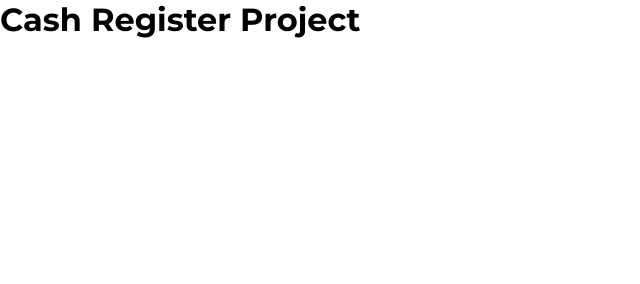
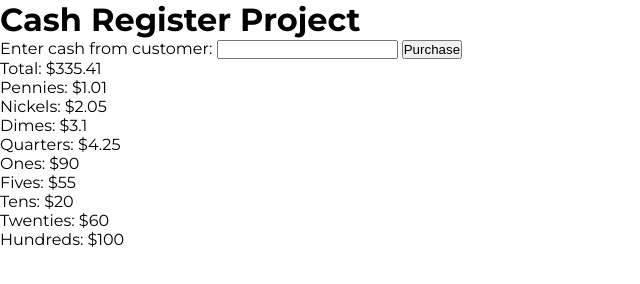
Before and after one commit to wade1412/cash-register-project, a plain HTML site: page index.html in a window 1280 px wide. Shown: the whole page, without its empty margins (0-640 px from the left). Drawn offline with Linux system fonts and the light colour scheme; a web font is replaced by a local one.

Commit message:
Added logic for rendering the drawer amounts, formatting the array names

```diff
--- a/index.html
+++ b/index.html
@@ -15,6 +15,19 @@
 
   <body>
     <h1>Cash Register Project</h1>
+    <div class="container">
+      <p class="change" id="change-due"></p>
+
+      <div class="input-div">
+        <label for="cash">Enter cash from customer:</label>
+        <input id="cash" type="number" class="input" />
+        <button class="button" id="purchase-btn">Purchase</button>
+      </div>
+      <div class="cash-div">
+        <p id="total-drawer"></p>
+        <div id="cash-in-drawer"></div>
+      </div>
+    </div>
   </body>
   <script type="module" src="./sript.js"></script>
 </html>
--- a/sript.js
+++ b/sript.js
@@ -0,0 +1,66 @@
+let price = 1.87;
+let cid = [
+  ["PENNY", 1.01],
+  ["NICKEL", 2.05],
+  ["DIME", 3.1],
+  ["QUARTER", 4.25],
+  ["ONE", 90],
+  ["FIVE", 55],
+  ["TEN", 20],
+  ["TWENTY", 60],
+  ["ONE HUNDRED", 100],
+];
+
+const currencyUnitValues = [
+  { PENNY: 0.01 },
+  { NICKEL: 0.05 },
+  { DIME: 0.1 },
+  { QUARTER: 0.25 },
+  { ONE: 1 },
+  { FIVE: 5 },
+  { TEN: 10 },
+  { TWENTY: 20 },
+  { "ONE HUNDRED": 100 },
+];
+
+const cash = document.getElementById("cash");
+const purchaseBtn = document.getElementById("purchase-btn");
+const change = document.getElementById("change");
+const totalDrawer = document.getElementById("total-drawer");
+const cashInDrawer = document.getElementById("cash-in-drawer");
+
+const calculateTotal = (arr) => {
+  return arr
+    .reduce((acc, el) => {
+      return acc + el[1];
+    }, 0)
+    .toFixed(2);
+};
+
+const formatName = (str) => {
+  str = str.toLowerCase();
+  if (str.charAt(str.length - 1) === "y") {
+    str = str.replace("y", "ie");
+  }
+  if (str === "one hundred") {
+    str = "hundred";
+  }
+  str = str + "s";
+  return str.charAt(0).toUpperCase() + str.slice(1);
+};
+
+const formatCashInDrawer = (arr) => {
+  return arr.map(([name, value]) => [formatName(name), value]);
+};
+
+const renderCashAmount = (arr, htmlEl) => {
+  const formatedArr = formatCashInDrawer(arr);
+  htmlEl.innerHTML = formatedArr
+    .map(([name, value]) => `<p>${name}: $${value}</p>`)
+    .join(``);
+};
+
+window.onload = () => {
+  totalDrawer.innerText = `Total: $${calculateTotal(cid)}`;
+  renderCashAmount(cid, cashInDrawer);
+};
```
